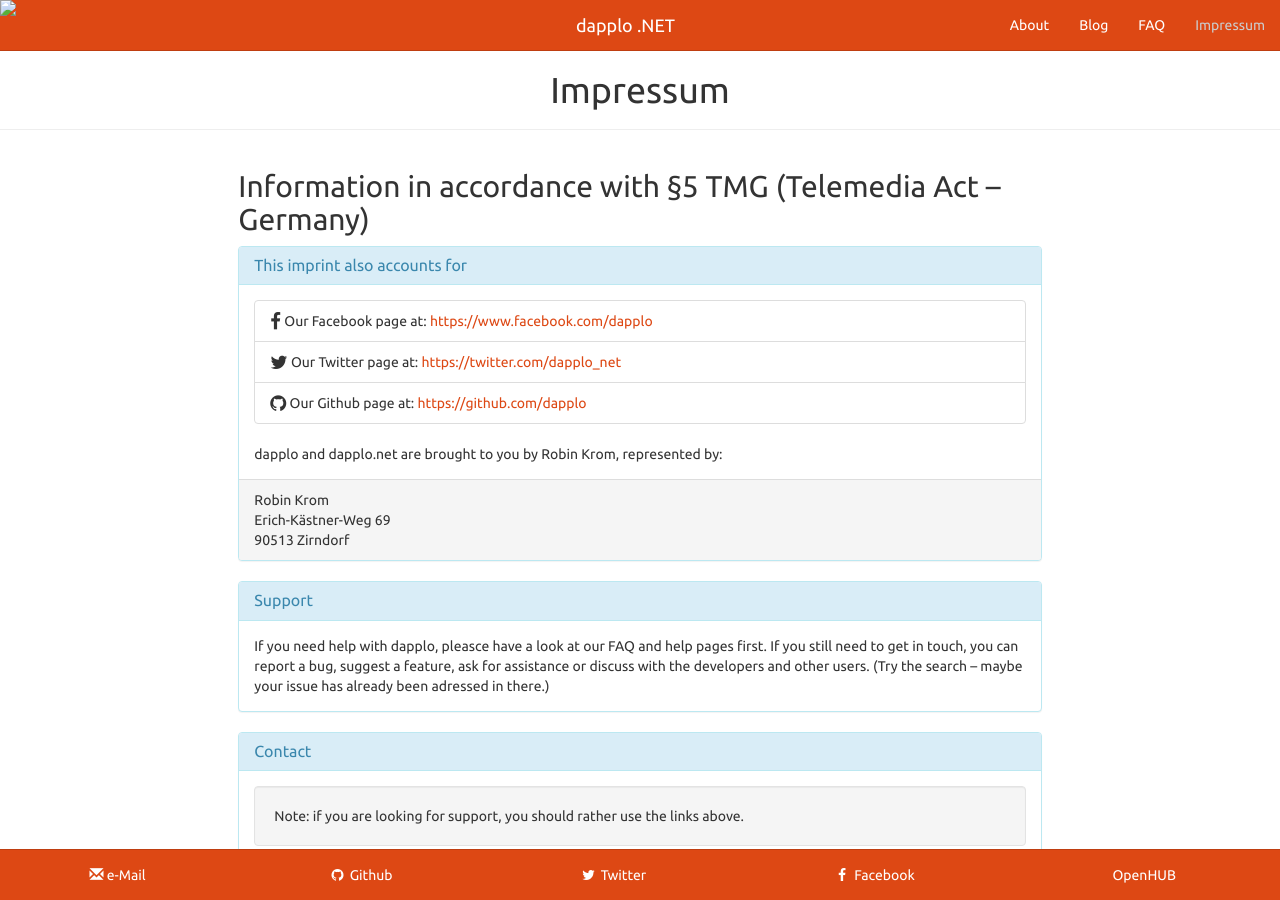
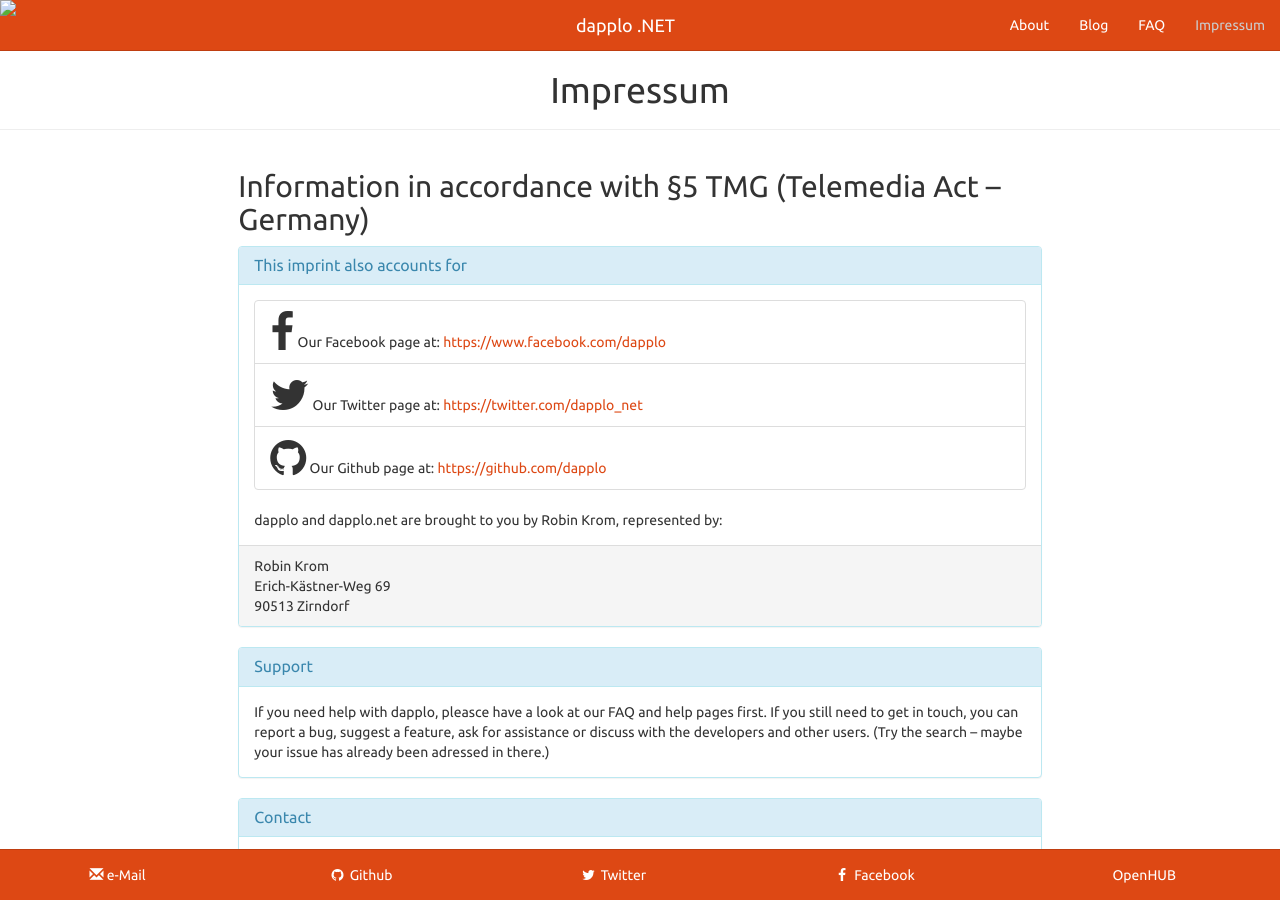
Before and after one commit to dapplo/dapplo.github.io, a Jekyll site: the page built from pages/impressum.html, in a window 1280 px wide and 900 px high. Built offline with Jekyll 4.4.1, drawn with Linux system fonts in a browser that asks for light colours; nearby versions of some CDN libraries; Markdown is read by kramdown in place of the engine named in the settings.

Commit message:
Increased icon size

```diff
--- a/pages/impressum.html
+++ b/pages/impressum.html
@@ -13,22 +13,22 @@ tags: show_in_header_menu
 <ul class="list-group">
 {% if site.facebook %}
 <li class="list-group-item">
-	<i class="fa fa-facebook fa-lg"></i> Our Facebook page at: <a href="https://www.facebook.com/{{ site.facebook }}">https://www.facebook.com/{{ site.facebook }}</a>
+	<i class="fa fa-facebook fa-3x"></i> Our Facebook page at: <a href="https://www.facebook.com/{{ site.facebook }}">https://www.facebook.com/{{ site.facebook }}</a>
 </li>
 {% endif %}
 {% if site.twitter_username %}
 <li class="list-group-item">
-	<i class="fa fa-twitter fa-lg"></i> Our Twitter page at: <a href="https://twitter.com/{{ site.twitter_username }}">https://twitter.com/{{ site.twitter_username }}</a>
+	<i class="fa fa-twitter fa-3x"></i> Our Twitter page at: <a href="https://twitter.com/{{ site.twitter_username }}">https://twitter.com/{{ site.twitter_username }}</a>
 </li>
 {% endif %}
 {% if site.github_username %}
 <li class="list-group-item">
-	<i class="fa fa-github fa-lg"></i> Our Github page at: <a href="https://github.com/{{ site.github_username }}">https://github.com/{{ site.github_username }}</a>
+	<i class="fa fa-github fa-3x"></i> Our Github page at: <a href="https://github.com/{{ site.github_username }}">https://github.com/{{ site.github_username }}</a>
 </li>
 {% endif %}
 {% if site.googleplus %}
 <li class="list-group-item">
-	<i class="fa fa-google fa-lg"></i> Our Google+ page at <a href="https://www.google.com/+{{ site.googleplus }}">https://www.google.com/+{{ site.googleplus }}</a>
+	<i class="fa fa-google fa-3x"></i> Our Google+ page at <a href="https://www.google.com/+{{ site.googleplus }}">https://www.google.com/+{{ site.googleplus }}</a>
 </li>
 {% endif %}
 </ul>
```
